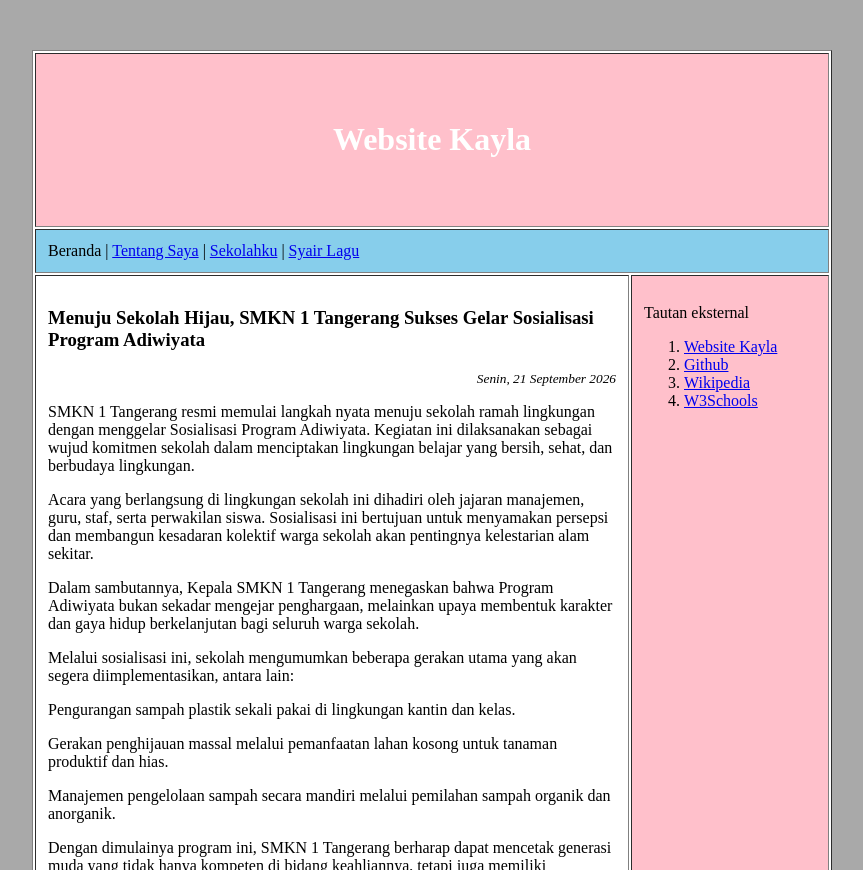
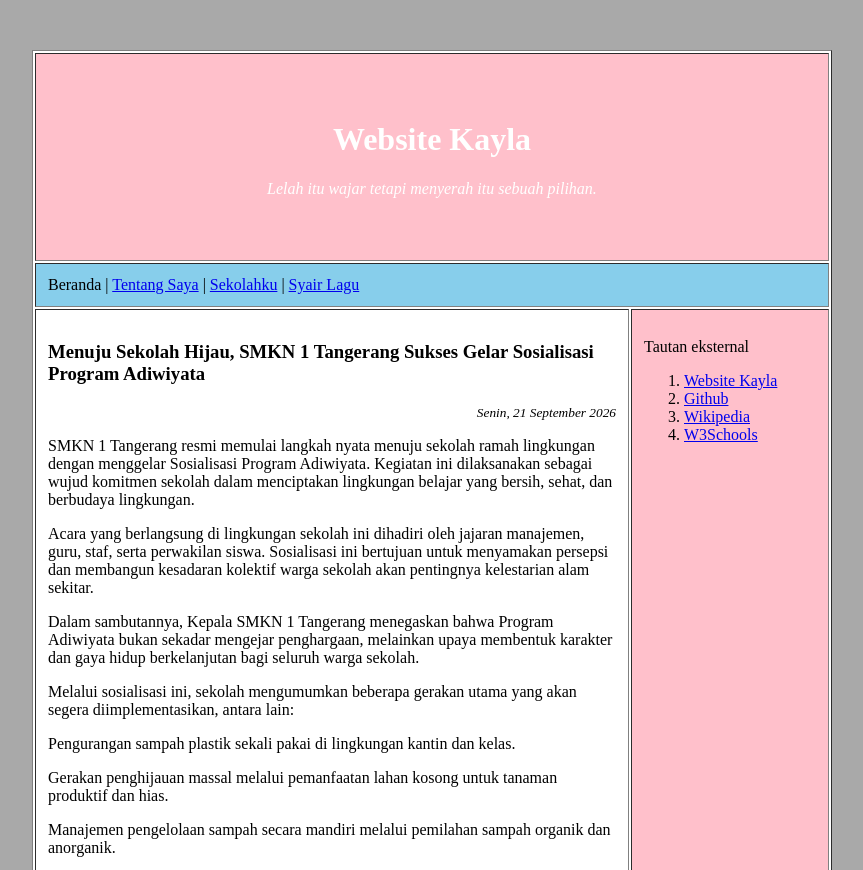
Before and after one commit to blubieskay/blubieskay.github.io, a plain HTML site: page berita-1.html in a window 1280 px wide. Shown: the top 870 px of the page, without its empty margins (208-1071 px from the left). Drawn offline with Linux system fonts and the light colour scheme.

Commit message:
Update berita-1.html

```diff
--- a/berita-1.html
+++ b/berita-1.html
@@ -14,7 +14,7 @@
                 <font color="white">
                     <p>&nbsp;</p>
                     <h1>Website Kayla</h1>
-
+                    <p><em>Lelah itu wajar tetapi menyerah itu sebuah pilihan.</em></p>
                     <p>&nbsp;</p>
                 </font>
             </td>
```
